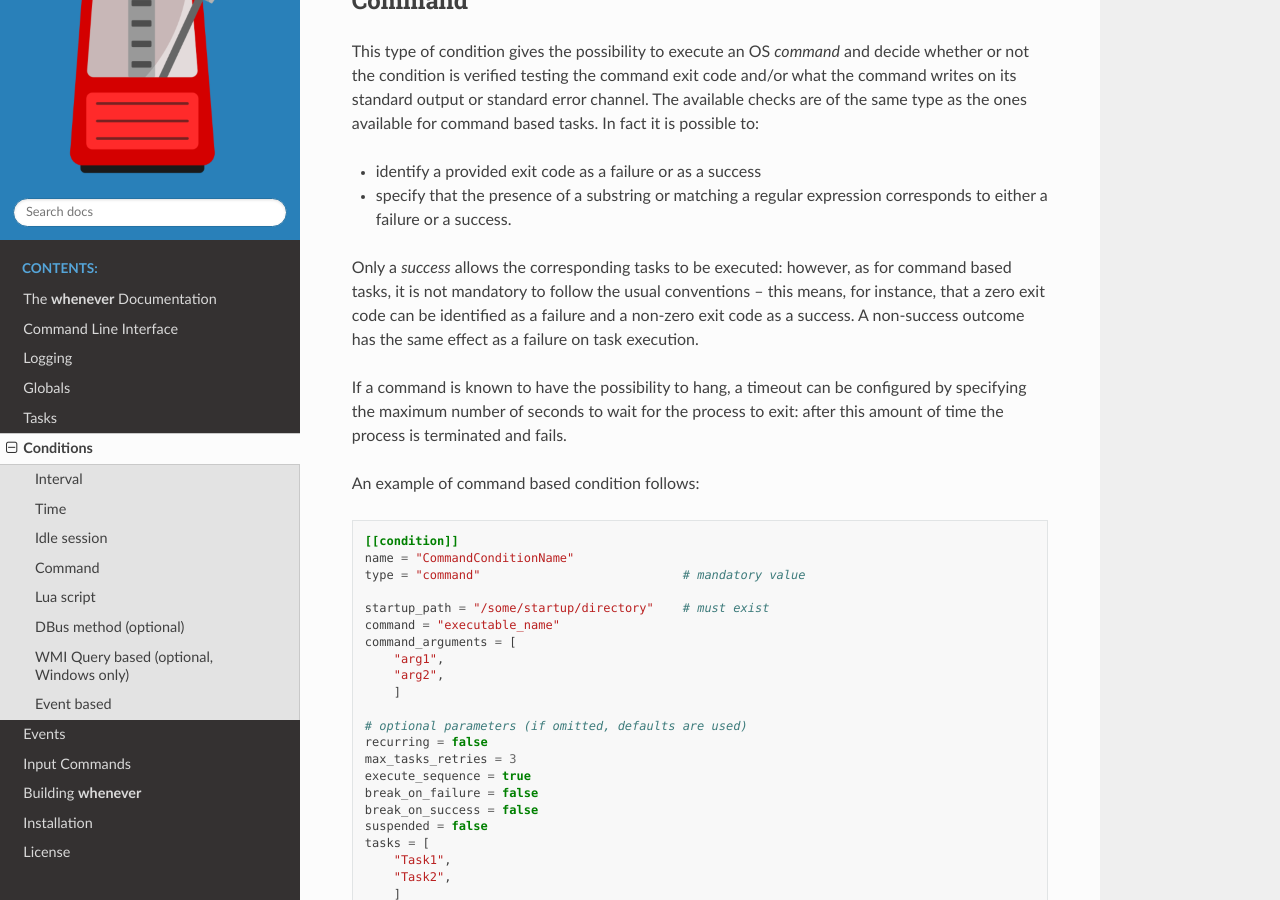
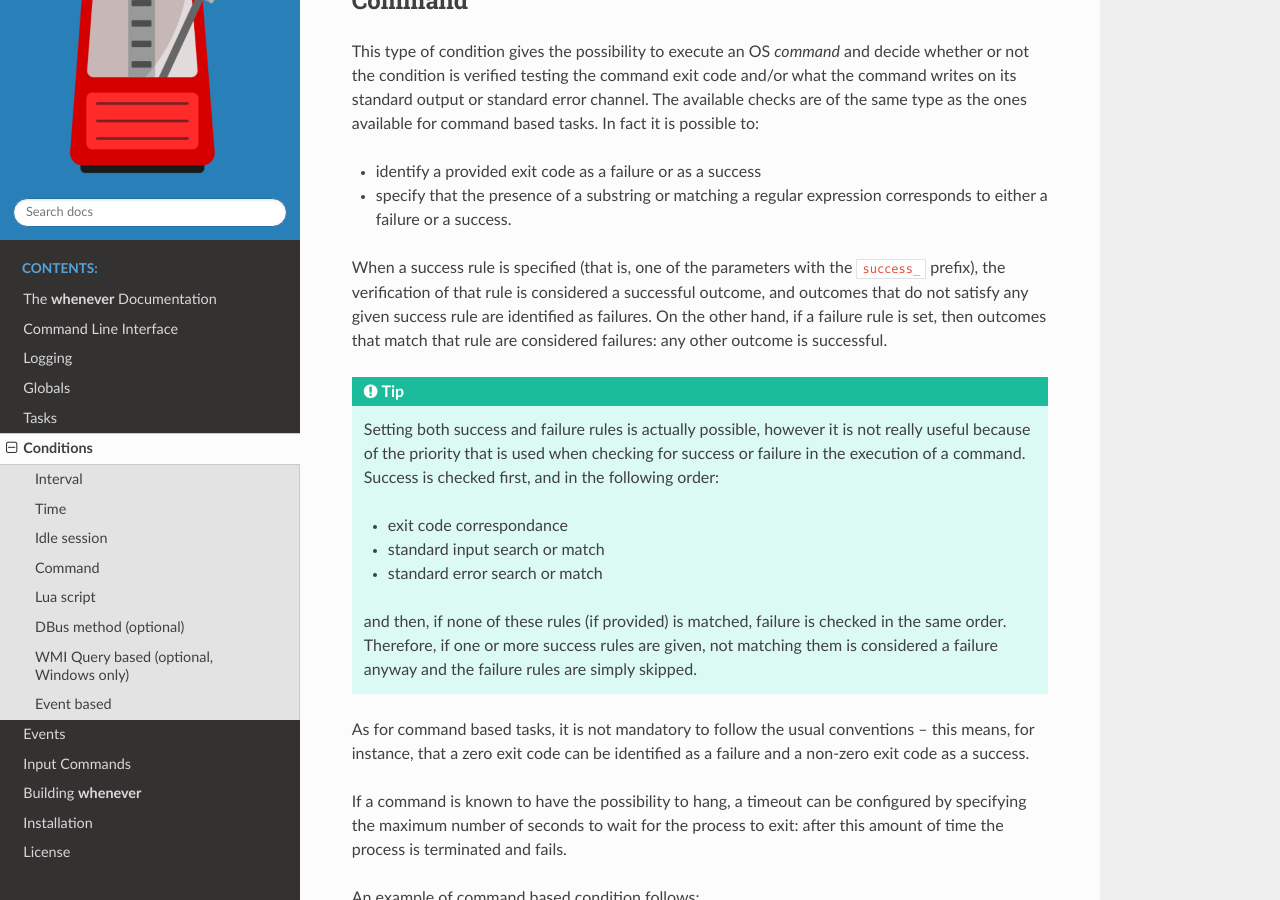
Before and after one commit to almostearthling/whenever, a Sphinx documentation site: the page built from docs/50.conditions.rst, in a window 1280 px wide and 900 px high, scrolled down 5225 px. Built offline with Sphinx 7.4.7 and the Read the Docs theme 3.1.0, drawn with Linux system fonts in a browser that asks for light colours.

Commit message:
Documentation amendments and fixes

```diff
--- a/docs/50.conditions.rst
+++ b/docs/50.conditions.rst
@@ -307,15 +307,31 @@ the condition is verified testing the command exit code and/or what the command
 standard output or standard error channel. The available checks are of the same type as the ones
 available for command based tasks. In fact it is possible to:
 
-
 * identify a provided exit code as a failure or as a success
 * specify that the presence of a substring or matching a regular expression corresponds to either
   a failure or a success.
 
-Only a *success* allows the corresponding tasks to be executed: however, as for command based
-tasks, it is not mandatory to follow the usual conventions -- this means, for instance, that a
-zero exit code can be identified as a failure and a non-zero exit code as a success. A
-non-success outcome has the same effect as a failure on task execution.
+When a success rule is specified (that is, one of the parameters with the ``success_`` prefix),
+the verification of that rule is considered a successful outcome, and outcomes that do not satisfy
+any given success rule are identified as failures. On the other hand, if a failure rule is set,
+then outcomes that match that rule are considered failures: any other outcome is successful.
+
+.. tip::
+   Setting both success and failure rules is actually possible, however it is not really useful
+   because of the priority that is used when checking for success or failure in the execution
+   of a command. Success is checked first, and in the following order:
+
+   * exit code correspondance
+   * standard input search or match
+   * standard error search or match
+
+   and then, if none of these rules (if provided) is matched, failure is checked in the same
+   order. Therefore, if one or more success rules are given, not matching them is considered
+   a failure anyway and the failure rules are simply skipped.
+
+As for command based tasks, it is not mandatory to follow the usual conventions -- this means,
+for instance, that a zero exit code can be identified as a failure and a non-zero exit code as a
+success.
 
 If a command is known to have the possibility to hang, a timeout can be configured by specifying
 the maximum number of seconds to wait for the process to exit: after this amount of time the
--- a/docs/70.intcli.rst
+++ b/docs/70.intcli.rst
@@ -58,7 +58,7 @@ to suspend conditions that are already suspended or to resume already active con
 ignored. Typing ``exit`` or ``quit`` followed by a *carriage return* on the console window where
 **whenever** is running has almost the same effect as hitting *Ctrl+C*. The ``reset_conditions``
 command resets the internal state of all configured conditions when no arguments are provided.
-The ``trigger`` command can only receive the name of a :ref:`Command based <60-events-cli>`
+The ``trigger`` command can only receive the name of a :ref:`command based <60-events-cli>`
 event as an argument: other uses will cause the command to be ignored and an error or a warning
 to be logged.
 
```
Also changed, not shown: docs/40.tasks.rst (+8 -8 lines).
